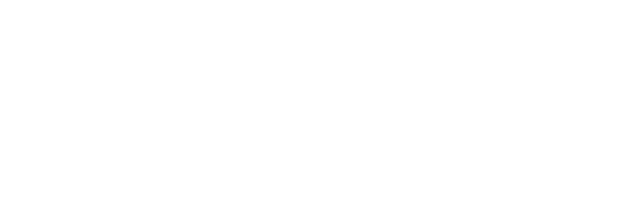
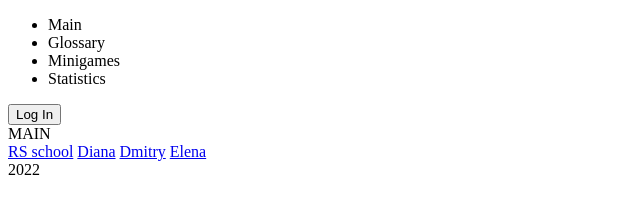
Before and after one commit to Niadi26/RS-lang, a website built with webpack: page src/index.html in a window 1280 px wide. Shown: the whole page, without its empty margins (0-640 px from the left). Built offline with nearby package versions, Linux system fonts and the light colour scheme.

Commit message:
feat html structure

```diff
--- a/package.json
+++ b/package.json
@@ -38,7 +38,7 @@
     "typescript": "^4.5.5",
     "webpack": "^5.68.0",
     "webpack-cli": "^4.9.2",
-    "webpack-dev-server": "^4.7.3",
+    "webpack-dev-server": "^4.7.4",
     "webpack-merge": "^5.8.0"
   }
 }
--- a/src/index.html
+++ b/src/index.html
@@ -4,9 +4,36 @@
   <meta charset="UTF-8">
   <meta http-equiv="X-UA-Compatible" content="IE=edge">
   <meta name="viewport" content="width=device-width, initial-scale=1.0">
+  <link rel="icon" href="/src/assets/favicon.ico">
   <title>Document</title>
 </head>
 <body>
-
+  <header class="header">
+    <div class="header__wrapper wrapper">
+      <nav class="header__item">
+        <ul>
+          <li>Main</li>
+          <li>Glossary</li>
+          <li>Minigames</li>
+          <li>Statistics</li>
+        </ul>
+      </nav>
+      <button class="header__item">Log In</button>
+    </div>
+  </header>
+  <main class="main">
+    <div class="main__wrapper wrapper">
+      MAIN
+    </div>
+  </main>
+  <footer class="footer">
+    <div class="footer__wrapper wrapper">
+      <a href="https://rs.school" class="footer-info" target="blank">RS school</a>
+      <a href="https://github.com/Niadi26" class="footer__item" target="blank">Diana</a>
+      <a href="https://github.com/Mowgle88" class="footer__item" target="blank">Dmitry</a>
+      <a href="https://github.com/lenka-w1" class="footer__item" target="blank">Elena</a>
+      <div class="footer-item">2022</div>
+    </div>
+  </footer>
 </body>
 </html>
--- /dev/null
+++ b/src/scripts/niadi26/main-page.ts
@@ -0,0 +1 @@
+import { ElementHTML } from "./create-element";
```
Also changed, not shown: src/scripts/niadi26/create-element.ts (added, +28 -0 lines), 1 other file.
